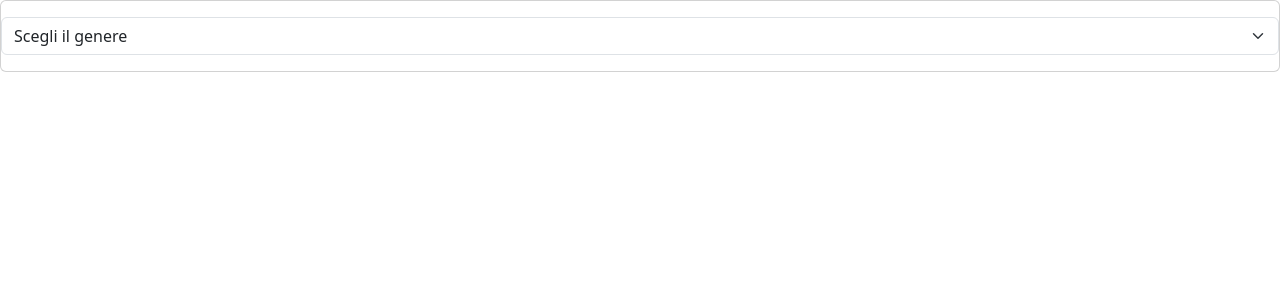
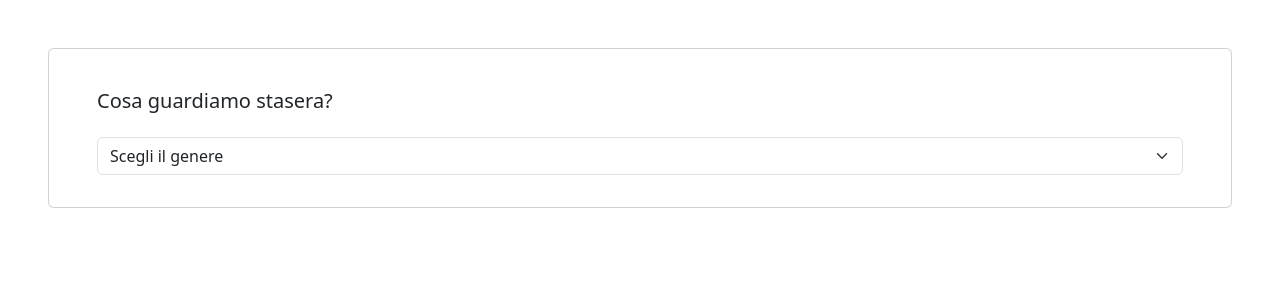
Before and after one commit to nildebenedetti/react-movie-filter, a React (Vite) app: page / in a window 1280 px wide. Shown: the top 300 px of the page. Built offline with nearby package versions, Linux system fonts and the light colour scheme.

Commit message:
add: card title + minimo sindacabile di formato + ul per lista film

```diff
--- a/src/App.jsx
+++ b/src/App.jsx
@@ -1,7 +1,8 @@
 import movies from "./data/movies";
 
 function App() {
-  return <div className="card mx-auto py-3">
+  return <div className="card m-5 px-5 py-3">
+    <h5 className="card-title my-4">Cosa guardiamo stasera?</h5>
     <select className="form-select" aria-label="Default select">
       <option selected>Scegli il genere</option>
       <option value="Fantascienza">Fantascienza</option>
@@ -9,6 +10,10 @@ function App() {
       <option value="Romantico">Romantico</option>
       <option value="Azione">Azione</option>
     </select>
+    <ul>
+
+    </ul>
+
   </div>;
 }
 export default App;
```
